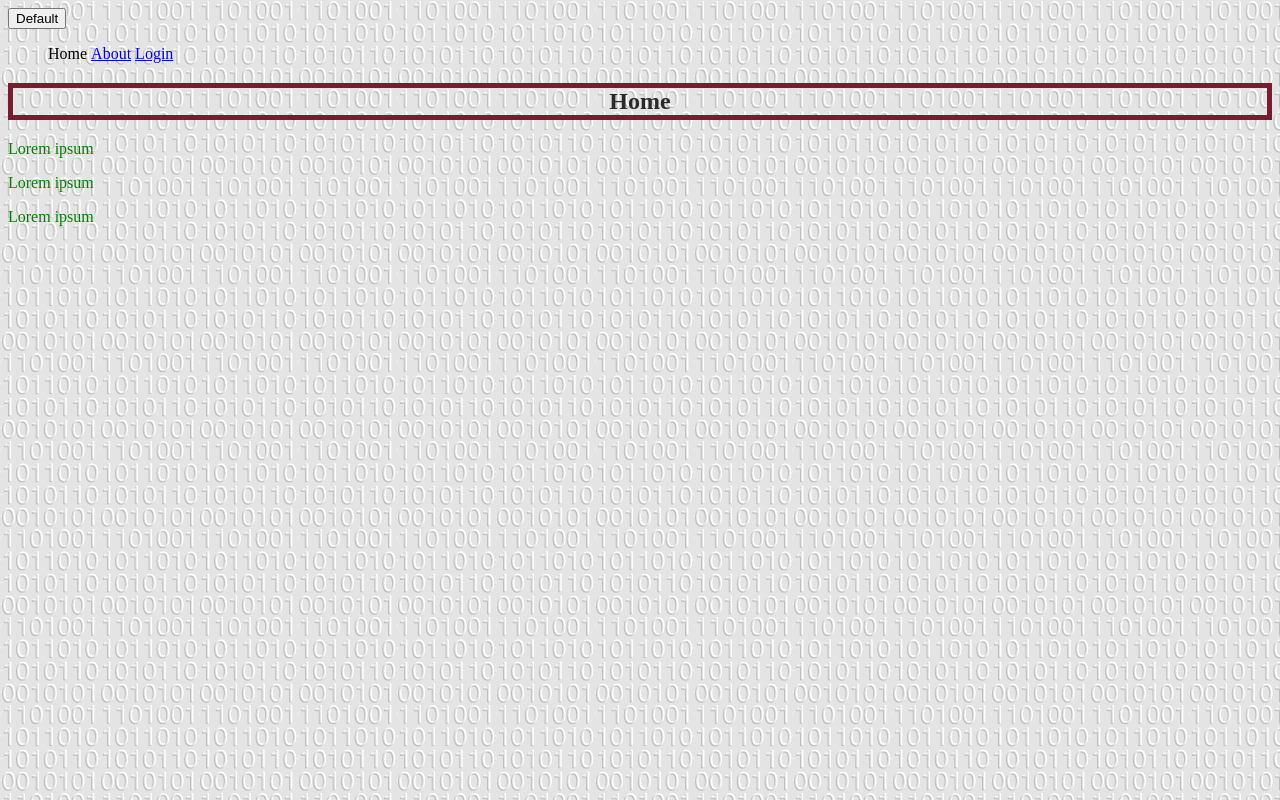
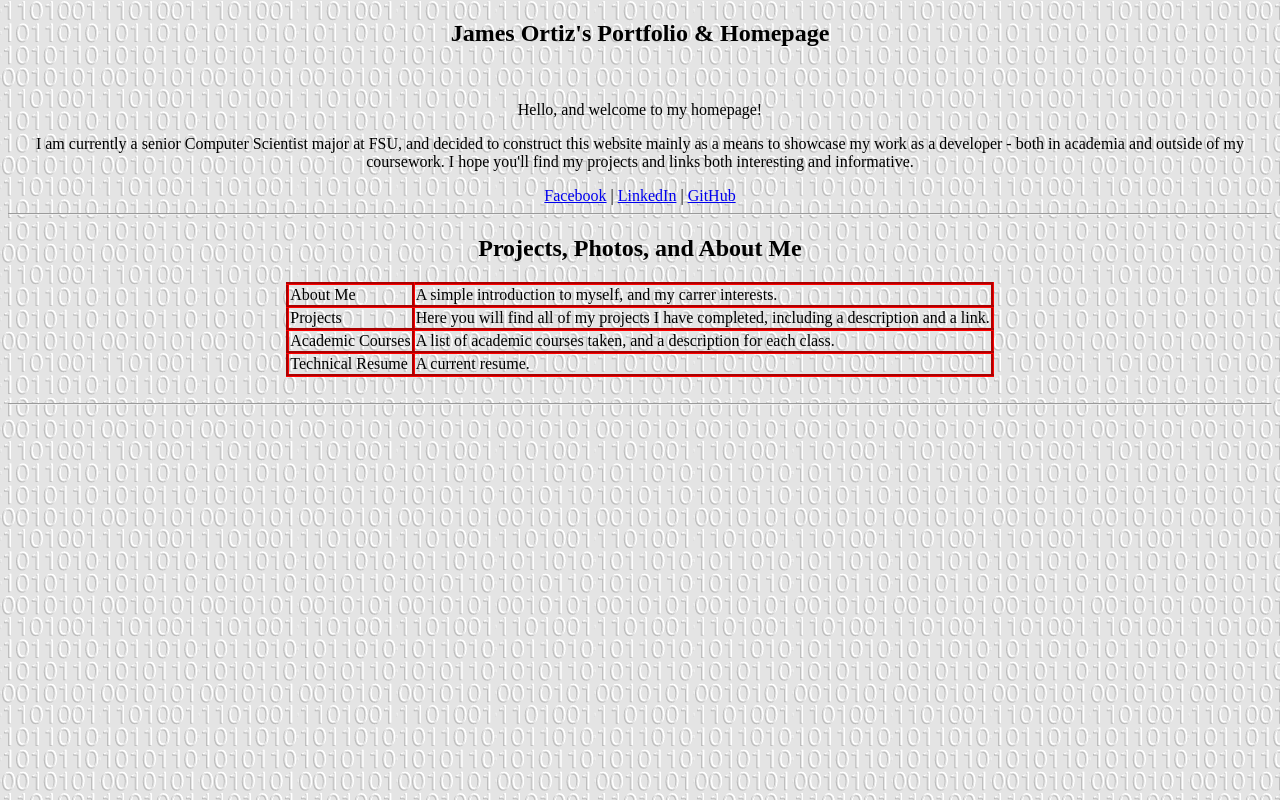
Before and after one commit to jtonyortiz/jtonyortiz.github.io, a plain HTML site: page index.html in a window 1280 px wide. Drawn offline with Linux system fonts and the light colour scheme.

Commit message:
Changes to Layout

```diff
--- a/index.html
+++ b/index.html
@@ -1,25 +1,72 @@
 <!DOCTYPE html>
 <html>
 <head>
-	<title>My first website!</title>
-	<link rel="stylesheet" type="text/css" href="style.css">
+  <title>J a m e s O r t i z</title>
+  <link rel="stylesheet" type="text/css" href="style.css">
+  <meta name="viewport" content="width=device-width, initial-scale=1">
+<link rel="stylesheet" href="https://cdnjs.cloudflare.com/ajax/libs/font-awesome/4.7.0/css/font-awesome.min.css">
 </head>
 <body>
-	<button class="btn btn-primary">Default</button>
-	<header>
-		<nav>
-			<ul>
-				<li>Home</li>
-				<li><a href="about.html">About</a></li>
-				<li><a href="login.html">Login</a></li>
-			</ul>
-		</nav>
-	</header>
-	<section>
-		<h2>Home</h2>
-		<p class = "webtext">Lorem ipsum</p>
-		<p class = "webtext">Lorem ipsum</p>
-		<p class = "webtext">Lorem ipsum</p>
-	</section>
+
+  <!---                     Commented Out
+      <button class="btn btn-primary">Default</button> --->
+  <header>
+  </header>
+  <section>
+    <h1>James Ortiz's Portfolio & Homepage</h1>
+    <br>
+
+    <p>Hello, and welcome to my homepage!</p>
+    <p>
+      I am currently a senior Computer Scientist major at FSU, and decided
+      to construct this website mainly as a means to showcase my
+      work as a developer - both in academia and outside
+      of my coursework. I hope you'll find my projects and
+      links both interesting and informative.
+    </p>
+
+    <nav>
+      <center>
+	<a href="https://www.facebook.com/JamesAOrtiz">Facebook</a> |
+	<a href="https://www.linkedin.com/in/jamesaortiz/">LinkedIn</a> |
+	<a href="https://github.com/James1515">GitHub</a>
+      </center>
+    </nav>
+
+  </section>
+
+  <hr>
+
+  <section>
+    <h2><center>Projects, Photos, and About Me</center></h2>
+    <center>
+    <table>
+      <tr>
+	<td>About Me</td>
+	<td>A simple introduction to myself, and my carrer interests.</td>
+      </tr>
+      <tr>
+	<td>Projects</td>
+	<td>Here you will find all of my projects I have completed,
+	including a description and a link.</td>
+      </tr>
+      <tr>
+	<td>Academic Courses</td>
+	<td>A list of academic courses taken, and a description for each class.</td>
+      </tr>
+      <tr>
+	<td>Technical Resume</td>
+	<td>A current resume.</td>
+      </tr>
+    </table>
+    </center>
+
+  </section>
+  <br>
+  <hr>
+
+  <section>
+  </section>
+
 </body>
 </html>
--- a/style.css
+++ b/style.css
@@ -11,26 +11,40 @@ html {
 
 }
 
-h2{
+h1{
 	/*background-image:url(binary.png); */
-	color: rgb(44,42,41);
 	text-align: center;
-	border: 5px solid rgba(120,28, 46,1); /* Adds opacity to the color */
 }
 
+
 p{
-	color: pink;
-
+    text-align: center;
 }
 
-p{
-	color: green;
+hr
+{
+    display: block;
+    margin-top: 0.5em;
+    margin-bottom: 0.5em;
+    margin-left: auto;
+    margin-right: auto;
+    border-style: inset;
+    border-width: 1px;
 }
 
 li{
 
 	list-style: none;
 	display: inline-block;
+}
+
+table, td, tr {
+    border-style: groove;
+    border-width: 3px;
+    border-collapse: collapse;
+    border-color: red;
+    align: center;
+
 }
 
 /*
```
Also changed, not shown: information.gif (added).
